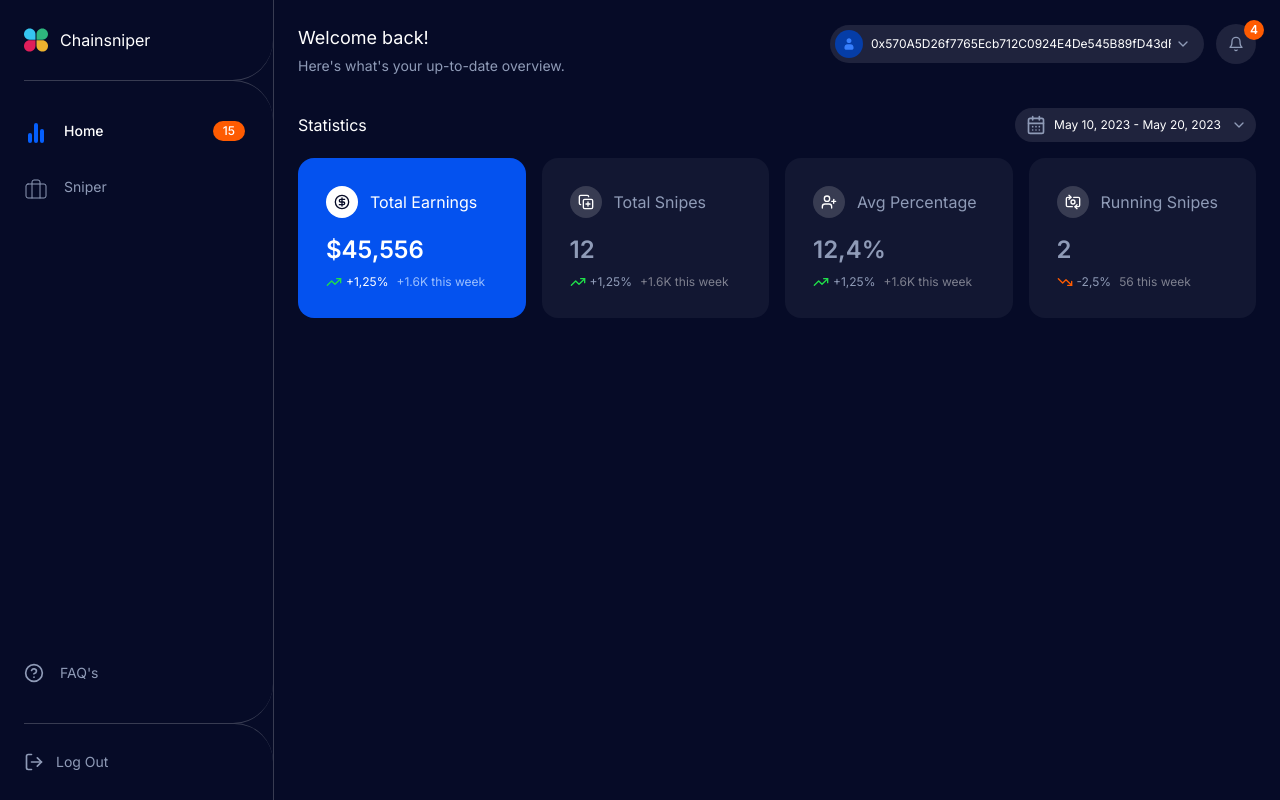
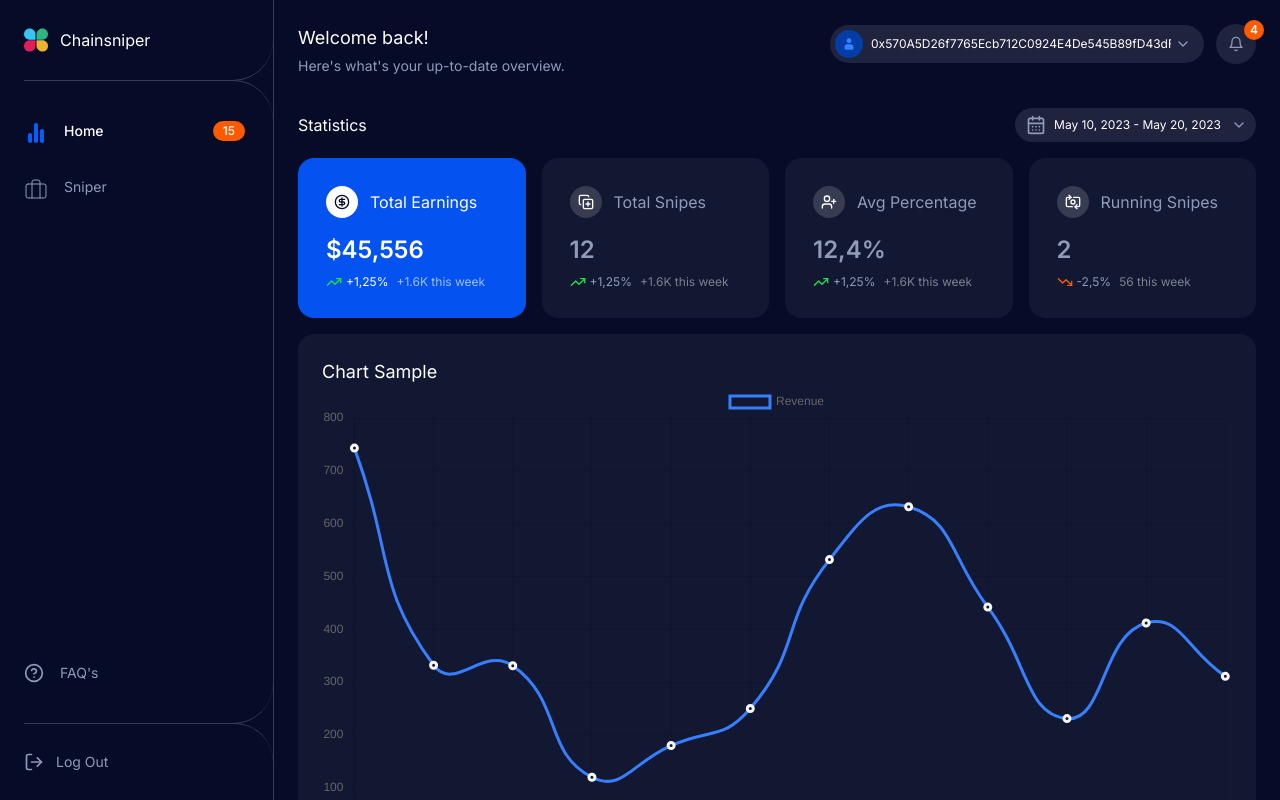
Before and after one commit to acatzk/chainsniper-test, a Next.js app: page / in a window 1280 px wide. Built offline with nearby package versions, Linux system fonts and the light colour scheme.

Commit message:
feat: add chart sample

```diff
--- a/app/(main)/(routes)/page.tsx
+++ b/app/(main)/(routes)/page.tsx
@@ -4,6 +4,7 @@
 import { ChevronDown, CalendarDays } from 'lucide-react'
 
 import { Calendar } from '~/components/ui/calendar'
+import { LineChart } from '~/components/line-chart'
 import { cardStatistic } from '~/constant/statistic-data'
 import { StatisticCard } from '~/components/statistic-card'
 import { Popover, PopoverContent, PopoverTrigger } from '~/components/ui/popover'
@@ -36,7 +37,7 @@
             <ChevronDown className="absolute right-2 h-4 w-4" />
           </PopoverTrigger>
           <PopoverContent
-            className="border-border w-full bg-[#1F233D] text-sm text-white"
+            className="w-full border-border bg-[#1F233D] text-sm text-white"
             align="end"
           >
             <Calendar mode="single" selected={date} onSelect={setDate} initialFocus />
@@ -48,6 +49,10 @@
           <StatisticCard key={idx} {...{ stat }} onClick={() => handleActive(idx)} />
         ))}
       </section>
+      <section className="mt-4 rounded-2xl bg-[#121732] text-[#717383]">
+        <h2 className="px-6 pt-6 text-lg text-white">Chart Sample</h2>
+        <LineChart />
+      </section>
     </>
   )
 }
--- /dev/null
+++ b/components/line-chart.tsx
@@ -0,0 +1,99 @@
+'use client'
+import { Line } from 'react-chartjs-2'
+
+import {
+  Filler,
+  Legend,
+  Tooltip,
+  LinearScale, // y axis
+  LineElement,
+  PointElement,
+  CategoryScale, // x axis
+  Chart as ChartJS
+} from 'chart.js'
+
+ChartJS.register(LineElement, CategoryScale, LinearScale, PointElement, Legend, Tooltip, Filler)
+
+const salesData = [
+  { month: 'January', sales: 743 },
+  { month: 'February', sales: 332 },
+  { month: 'March', sales: 331 },
+  { month: 'April', sales: 120 },
+  { month: 'May', sales: 180 },
+  { month: 'June', sales: 250 },
+  { month: 'July', sales: 532 },
+  { month: 'August', sales: 632 },
+  { month: 'September', sales: 442 },
+  { month: 'October', sales: 231 },
+  { month: 'November', sales: 412 },
+  { month: 'December', sales: 311 }
+]
+
+export const LineChart = (): JSX.Element => {
+  const data = {
+    labels: salesData.map((data) => data.month),
+    datasets: [
+      {
+        label: 'Revenue',
+        data: salesData.map((data) => data.sales),
+        borderColor: '#377ffd',
+        borderWidth: 3,
+        pointBorderColor: '#f7f7f8',
+        pointBorderWidth: 3,
+        tension: 0.5,
+        fill: true,
+        backgroundColor: (context: any) => {
+          const ctx = context.chart.ctx
+          const gradient = ctx.createLinearGradient(0, 0, 0, 300)
+          gradient.addColorStop(0, '#121732')
+          gradient.addColorStop(1, '#121732')
+          return gradient
+        }
+      }
+    ]
+  }
+
+  const options = {
+    plugins: {
+      legend: true
+    },
+    responsive: true,
+    scales: {
+      y: {
+        ticks: {
+          font: {
+            size: 12,
+            weight: 'normal'
+          }
+        },
+        title: {
+          display: true,
+          font: {
+            size: 12,
+            style: 'italic',
+            family: 'Arial'
+          }
+        },
+        min: 50
+      },
+      x: {
+        ticks: {
+          font: {
+            size: 12,
+            weight: 'normal'
+          }
+        },
+        title: {
+          display: true,
+          font: {
+            size: 12,
+            style: 'italic',
+            family: 'Arial'
+          }
+        }
+      }
+    }
+  }
+
+  return <Line data={data} options={options as any}></Line>
+}
--- a/package.json
+++ b/package.json
@@ -14,12 +14,14 @@
     "@radix-ui/react-popover": "^1.0.7",
     "@radix-ui/react-separator": "^1.0.3",
     "@radix-ui/react-slot": "^1.0.2",
+    "chart.js": "^4.4.1",
     "class-variance-authority": "^0.7.0",
     "clsx": "^2.1.0",
     "date-fns": "^3.3.1",
     "lucide-react": "^0.319.0",
     "next": "14.1.0",
     "react": "^18",
+    "react-chartjs-2": "^5.2.0",
     "react-day-picker": "^8.10.0",
     "react-dom": "^18",
     "react-hook-form": "^7.49.3",
```
Also changed, not shown: 1 other file (tests, documents, lock files or other folders).
